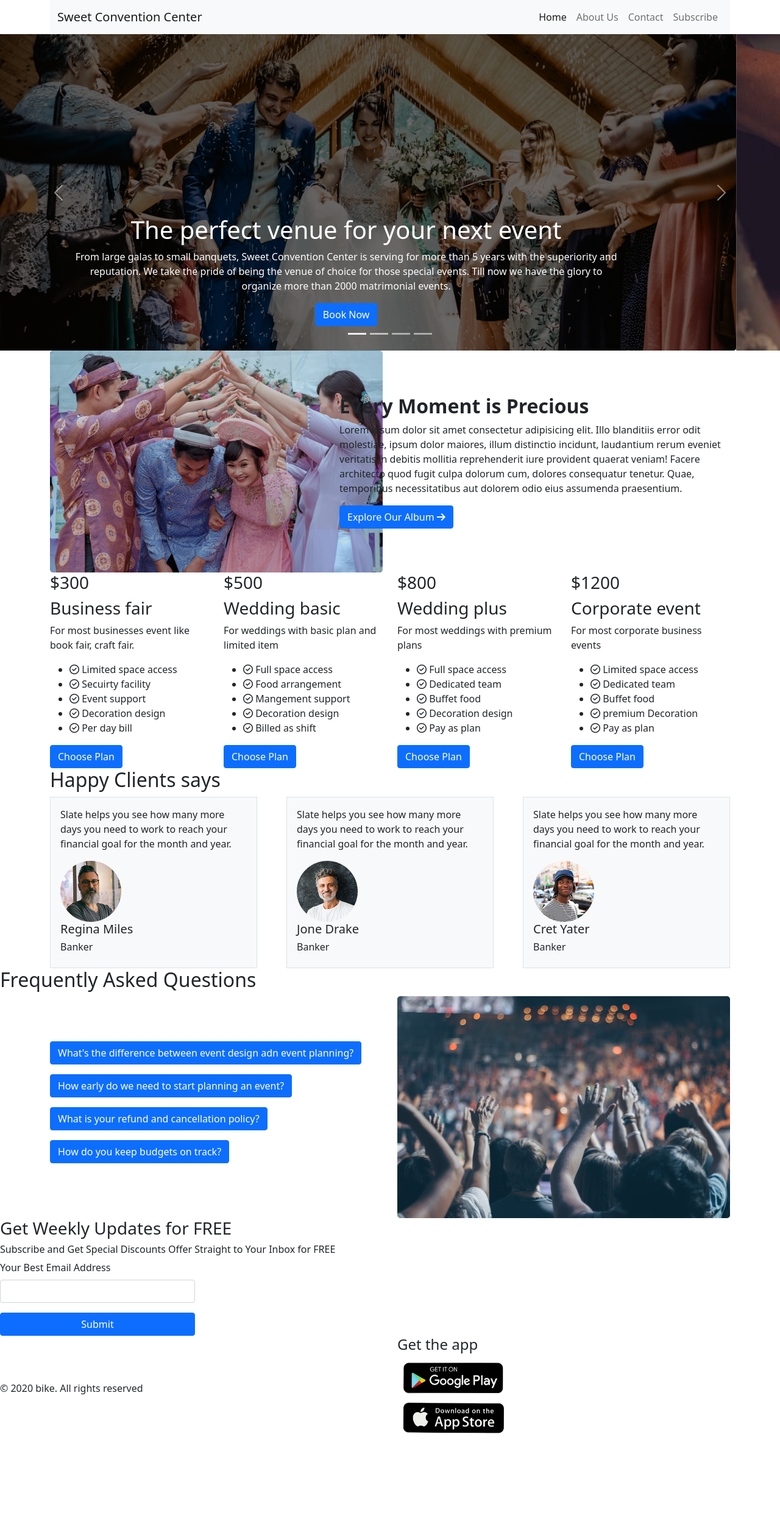
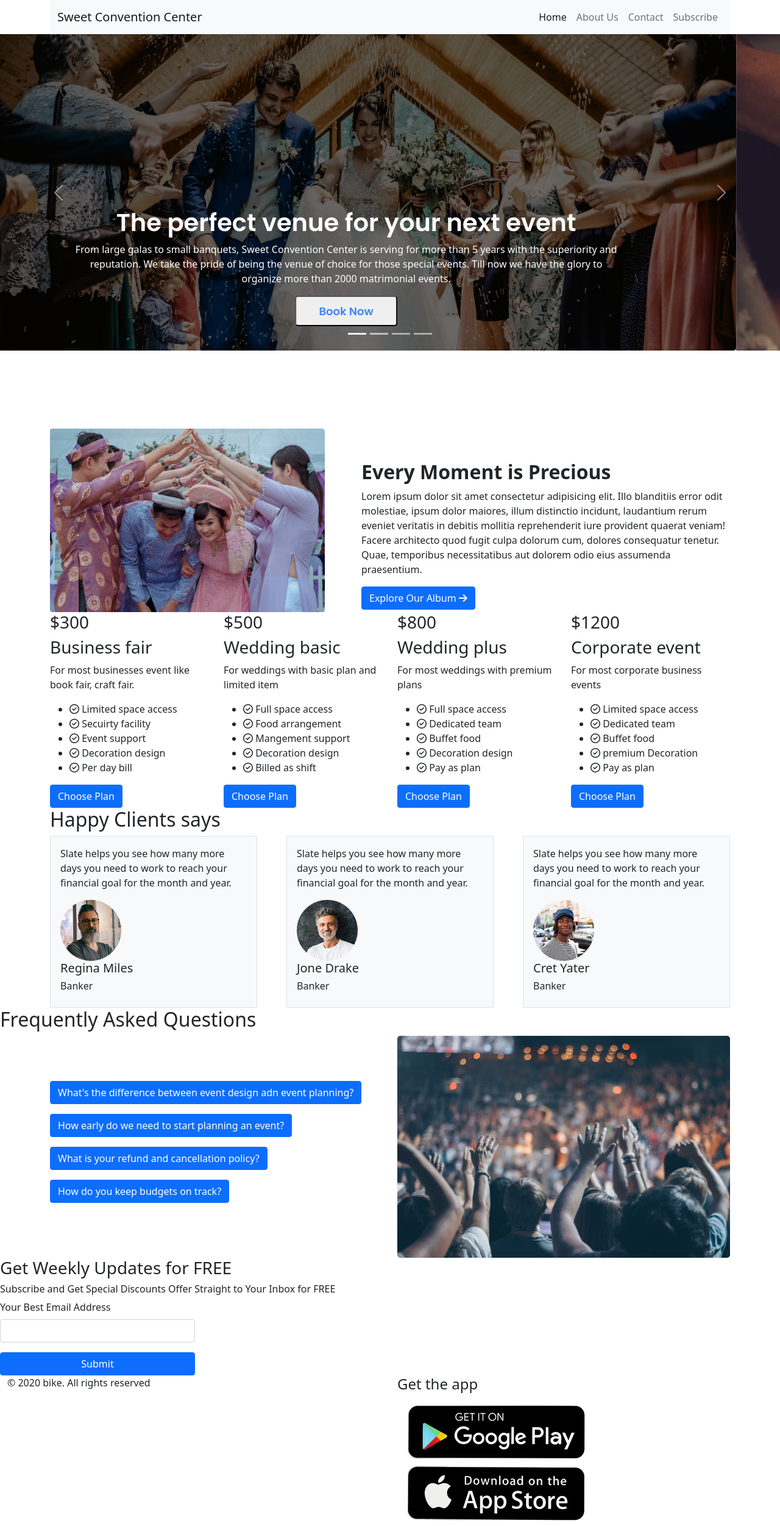
Before and after one commit to DPSDR/Assignment-Mission-3, a plain HTML site: page index.html in a window 1280 px wide. Shown: the whole page at 61% size. Before the commit the page ends 2364 px from the top, so only its background shows below. Drawn offline with nearby package versions, Linux system fonts and the light colour scheme.

Commit message:
precious moment done

```diff
--- a/index.html
+++ b/index.html
@@ -12,6 +12,14 @@
     <link rel="shortcut icon" href="icons/favicon.png" type="image/x-icon">
     <!-- link with fontawesome -->
     <script src="https://kit.fontawesome.com/05db13f6d2.js" crossorigin="anonymous"></script>
+    <!-- link with stylesheet -->
+    <link rel="stylesheet" href="style.css">
+    <!-- link with google-fonts -->
+    <link rel="preconnect" href="https://fonts.googleapis.com">
+    <link rel="preconnect" href="https://fonts.gstatic.com" crossorigin>
+    <link
+        href="https://fonts.googleapis.com/css2?family=Inter:wght@300&family=Merriweather:wght@700&family=Poppins:wght@400;600&display=swap"
+        rel="stylesheet">
 </head>
 
 <body>
@@ -21,7 +29,7 @@
         <section class="container">
             <nav class="navbar navbar-expand-lg navbar-light bg-light">
                 <div class="container-fluid">
-                    <a class="navbar-brand" href="#">Sweet Convention Center</a>
+                    <a class="navbar-brand" href="#" style="font-weight: 400;">Sweet Convention Center</a>
                     <button class="navbar-toggler" type="button" data-bs-toggle="collapse" data-bs-target="#navbarNav"
                         aria-controls="navbarNav" aria-expanded="false" aria-label="Toggle navigation">
                         <span class="navbar-toggler-icon"></span>
@@ -62,45 +70,44 @@
                 <div class="carousel-item active">
                     <img src="images/banner-1.png" class="d-block w-100" alt="...">
                     <div class="carousel-caption d-none d-md-block">
-                        <h1>The perfect venue for your next event</h1>
-                        <h1></h1>
+                        <h1 class="carousel-heading">The perfect venue for your next event</h1>
                         <p class="text-center">From large galas to small banquets, Sweet Convention Center is serving
                             for more than 5 years with the superiority and reputation. We
                             take the pride of being the venue of choice for those special events.
 
                             Till now we have the glory to organize more than 2000 matrimonial events.</p>
-                        <button class="btn btn-primary">Book Now</button>
+                        <button class="carousel-btn">Book Now</button>
                     </div>
                 </div>
                 <div class="carousel-item">
                     <img src="images/banner-2.jpg" class="d-block w-100" alt="...">
                     <div class="carousel-caption d-none d-md-block">
-                        <h1>Atmosphere and Decor</h1>
+                        <h1 class="carousel-heading">Atmosphere and Decor</h1>
                         <p>A wide and vast view with the green environment, Sweet Convention Center is the best place
                             for Wedding, Reception and Holud night. This venue is totally customizable and facilitated
                             with all modern amenities for making your ceremony impressive and memorable.</p>
-                        <button class="btn btn-primary">Book Now</button>
+                        <button class="carousel-btn">Book Now</button>
                     </div>
                 </div>
                 <div class="carousel-item">
                     <img src="images/banner-3.jpg" class="d-block w-100" alt="...">
                     <div class="carousel-caption d-none d-md-block">
-                        <h1>Facilities and Capacities</h1>
+                        <h1 class="carousel-heading">Facilities and Capacities</h1>
                         <p>Venue facilities: Two (02) Green Rooms, Central Air Condition (only for Halls), CC TV Camera
                             Coverage, Free Wi-Fi, Hygienic Fresh Room, One (01) Archway Gate, Two (02) Microphones, One
                             (01) Raffle Draw Box.</p>
-                        <button class="btn btn-primary">Book Now</button>
+                        <button class="carousel-btn">Book Now</button>
                     </div>
                 </div>
                 <div class="carousel-item">
                     <img src="images/banner-4.jpg" class="d-block w-100" alt="...">
                     <div class="carousel-caption d-none d-md-block">
-                        <h1>Venue Direction</h1>
+                        <h1 class="carousel-heading">Venue Direction</h1>
                         <p>In spite of being one of the largest conventions, it's very easy to reach your destination
                             hall. You can look at the venue map and where to park your car on this directional map. In
                             addition, you can take support from our highly trained security personnel for any kind of
                             query. </p>
-                        <button class="btn btn-primary">Book Now</button>
+                        <button class="carousel-btn">Book Now</button>
                     </div>
                 </div>
             </div>
@@ -119,12 +126,12 @@
     <main>
 
         <!-- preciuos moment section -->
-        <section class="container">
+        <section class="container extra-margin-top">
             <div class="row d-flex align-items-center">
-                <div class="col-lg-5">
-                    <img src="images/wedding.png" alt="">
+                <div class="col-lg-5 col-md-12">
+                    <img class="img-fluid" src="images/wedding.png" alt="">
                 </div>
-                <div class="col-lg-7">
+                <div class="col-lg-7 col-md-12 ps-5 pt-5">
                     <h2><strong>Every Moment is Precious</strong></h2>
                     <p>Lorem ipsum dolor sit amet consectetur adipisicing elit. Illo blanditiis error odit molestiae,
                         ipsum dolor maiores, illum distinctio incidunt, laudantium rerum eveniet veritatis in debitis
@@ -344,18 +351,18 @@
 
     <!-- footer section -->
     <footer>
-        <section class="footer">
-            <div class="row d-flex align-items-center">
+        <section class="container-fluid">
+            <div class="row">
                 <div class="col-lg-6">
                     &copy; 2020 bike. All rights reserved
                 </div>
                 <div class="col-lg-6">
-                    <h4 class="title">Get the app</h4>
-                    <a href="#" class="d-block mb-2" data-abc="true">
-                        <img class="img-responsive" src="images/btn_google.png" height="60" width="180">
+                    <h4>Get the app</h4>
+                    <a href="" class="d-block">
+                        <img src="images/btn_google.png" alt="">
                     </a>
-                    <a href="#" class="d-block mb-2" data-abc="true">
-                        <img class="img-responsive" src="images/btn_apple.png" height="60" width="180">
+                    <a href="" class="d-block">
+                        <img src="images/btn_apple.png" alt="">
                     </a>
                 </div>
             </div>
--- /dev/null
+++ b/style.css
@@ -0,0 +1,18 @@
+.carousel-heading, .carousel-btn {
+    font-family: 'Poppins', sans-serif;
+    font-weight: 700;
+}
+.carousel-btn {
+    padding: 10px;
+    width: 168px;
+    height: 50px;
+    color: #3F87F5;
+    border-radius: 5px;
+    font-size: 18px;
+}
+.extra-margin-top {
+    margin-top: 8rem;
+}
+..extra-margin-bottom {
+    margin-bottom: 8rem;
+}
```
Also changed, not shown: app_button.webp (deleted).
